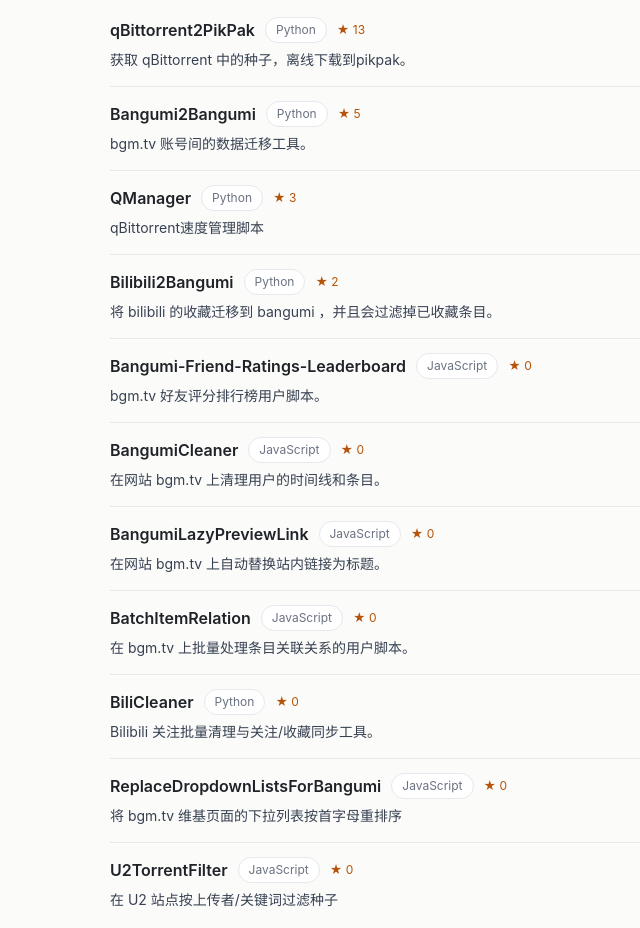
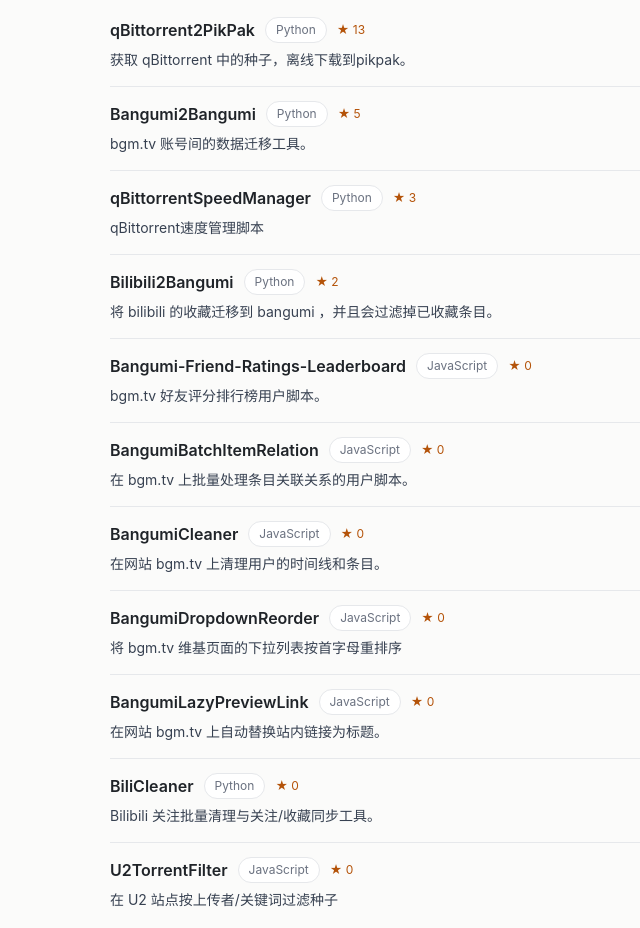
Before and after one commit to Adachi-Git/Adachi-Git.github.io, a plain HTML site: page index.html in a window 1280 px wide. Shown: the part 523-1451 px from the top of the page, without its empty margins (194-834 px from the left). Drawn offline with Linux system fonts and the light colour scheme.

Commit message:
rename projects and update homepage

```diff
--- a/index.html
+++ b/index.html
@@ -39,7 +39,7 @@
       </li>
       <li class="project">
         <div class="project-head">
-          <a class="project-name" href="https://github.com/Adachi-Git/QManager" target="_blank" rel="noopener">QManager</a>
+          <a class="project-name" href="https://github.com/Adachi-Git/qBittorrentSpeedManager" target="_blank" rel="noopener">qBittorrentSpeedManager</a>
           <span class="project-lang">Python</span>
           <span class="project-stars">★ 3</span>
         </div>      <p class="project-desc">qBittorrent速度管理脚本</p>
@@ -60,10 +60,24 @@
       </li>
       <li class="project">
         <div class="project-head">
+          <a class="project-name" href="https://github.com/Adachi-Git/BangumiBatchItemRelation" target="_blank" rel="noopener">BangumiBatchItemRelation</a>
+          <span class="project-lang">JavaScript</span>
+          <span class="project-stars">★ 0</span>
+        </div>      <p class="project-desc">在 bgm.tv 上批量处理条目关联关系的用户脚本。</p>
+      </li>
+      <li class="project">
+        <div class="project-head">
           <a class="project-name" href="https://github.com/Adachi-Git/BangumiCleaner" target="_blank" rel="noopener">BangumiCleaner</a>
           <span class="project-lang">JavaScript</span>
           <span class="project-stars">★ 0</span>
         </div>      <p class="project-desc">在网站 bgm.tv 上清理用户的时间线和条目。</p>
+      </li>
+      <li class="project">
+        <div class="project-head">
+          <a class="project-name" href="https://github.com/Adachi-Git/BangumiDropdownReorder" target="_blank" rel="noopener">BangumiDropdownReorder</a>
+          <span class="project-lang">JavaScript</span>
+          <span class="project-stars">★ 0</span>
+        </div>      <p class="project-desc">将 bgm.tv 维基页面的下拉列表按首字母重排序</p>
       </li>
       <li class="project">
         <div class="project-head">
@@ -74,24 +88,10 @@
       </li>
       <li class="project">
         <div class="project-head">
-          <a class="project-name" href="https://github.com/Adachi-Git/BatchItemRelation" target="_blank" rel="noopener">BatchItemRelation</a>
-          <span class="project-lang">JavaScript</span>
-          <span class="project-stars">★ 0</span>
-        </div>      <p class="project-desc">在 bgm.tv 上批量处理条目关联关系的用户脚本。</p>
-      </li>
-      <li class="project">
-        <div class="project-head">
           <a class="project-name" href="https://github.com/Adachi-Git/BiliCleaner" target="_blank" rel="noopener">BiliCleaner</a>
           <span class="project-lang">Python</span>
           <span class="project-stars">★ 0</span>
         </div>      <p class="project-desc">Bilibili 关注批量清理与关注/收藏同步工具。</p>
-      </li>
-      <li class="project">
-        <div class="project-head">
-          <a class="project-name" href="https://github.com/Adachi-Git/ReplaceDropdownListsForBangumi" target="_blank" rel="noopener">ReplaceDropdownListsForBangumi</a>
-          <span class="project-lang">JavaScript</span>
-          <span class="project-stars">★ 0</span>
-        </div>      <p class="project-desc">将 bgm.tv 维基页面的下拉列表按首字母重排序</p>
       </li>
       <li class="project">
         <div class="project-head">
```
